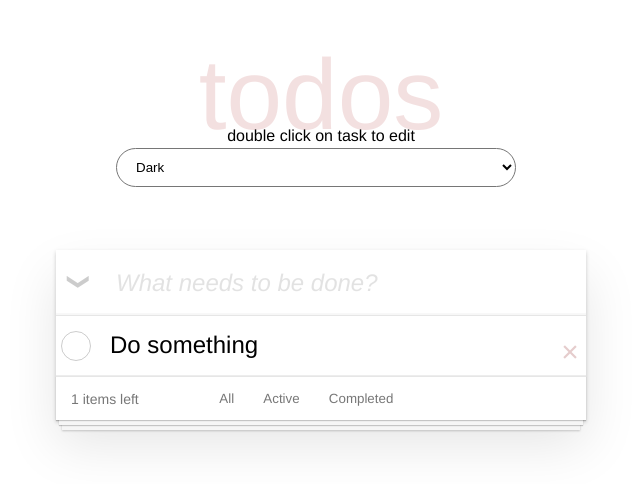
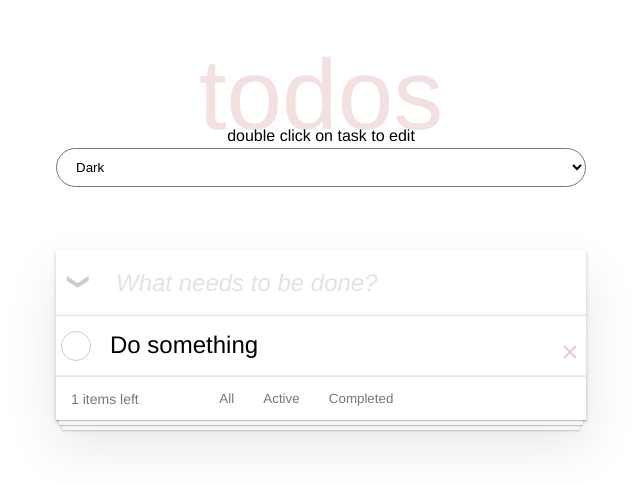
Before and after one commit to kvmvkxnt/react, a React (Create React App) app: page / in a window 1280 px wide. Shown: the top 484 px of the page, without its empty margins (319-959 px from the left). Built offline with nearby package versions, Linux system fonts and the light colour scheme.

Commit message:
Done with theme switch

```diff
--- a/src/App.scss
+++ b/src/App.scss
@@ -306,11 +306,9 @@ img {
 #theme_switch {
     background-color: transparent;
     color: black;
-    max-width: 400px;
     width: 100%;
     padding: 10px 15px;
     border-radius: 20px;
-    transform: translateX(15%);
     margin-bottom: 63px;
     transition: all 0.5s ease;
 }
--- a/src/Components/Todo/Todo.scss
+++ b/src/Components/Todo/Todo.scss
@@ -19,6 +19,12 @@
         .todo__check {
             border: 1px solid white;
             opacity: 0.8;
+            transition: all 0.5s ease;
+        }
+
+        .todo__input {
+            background-color: black;
+            color: white;
             transition: all 0.5s ease;
         }
     }
@@ -56,6 +62,7 @@
     font-weight: 100;
     padding: 15px 0;
     margin: 0;
+    transition: all 0.5s ease;
 }
 
 .todo__form {
```
